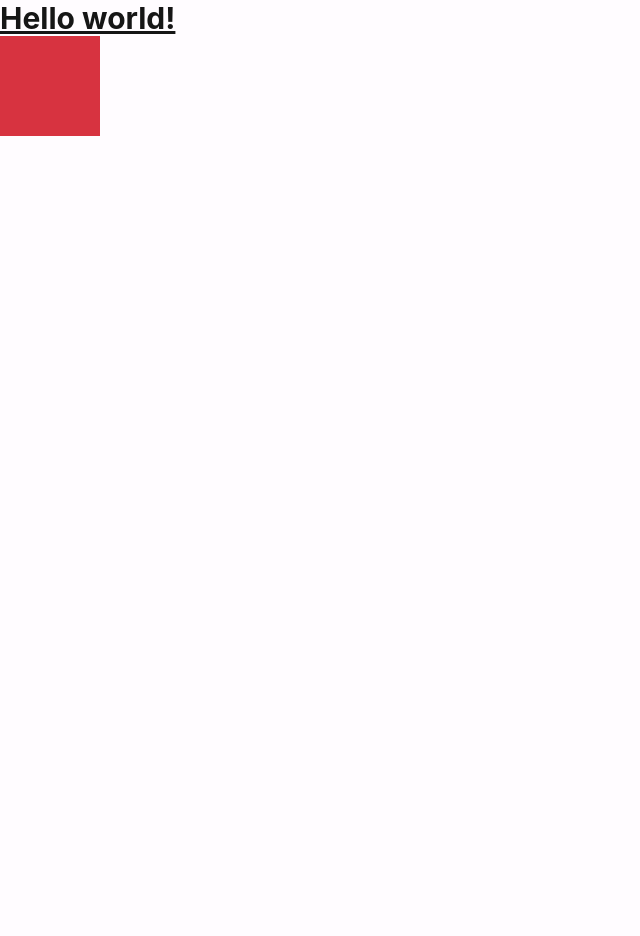
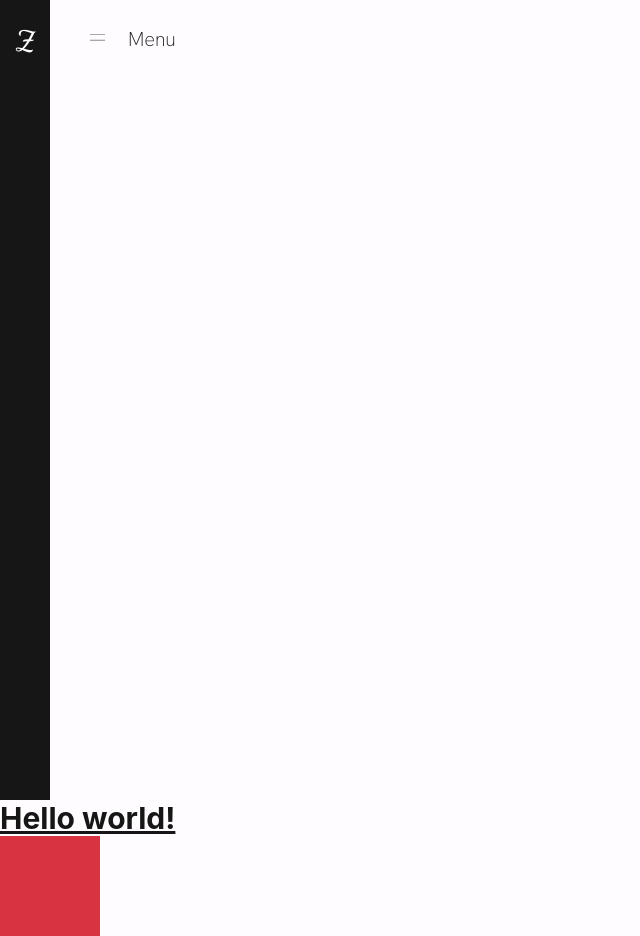
Before and after one commit to AumGarasia/zeitgeist, a React (Vite) app: page / in a window 1280 px wide. Shown: the whole page, without its empty margins (0-640 px from the left). Before the commit the page ends 800 px from the top, so only its background shows below. Built offline with nearby package versions, Linux system fonts and the light colour scheme.

Commit message:
[FEAT]: Created a basic Sidebar + Menu component which changes on hover

```diff
--- a/src/App.tsx
+++ b/src/App.tsx
@@ -1,6 +1,7 @@
 import { useEffect, useRef } from 'react'
 import gsap from 'gsap'
 import { ReactLenis } from 'lenis/react'
+import Sidebar from './components/Sidebar'
 
 function App() {
   const lenisRef = useRef<any>(null)
@@ -17,6 +18,7 @@ function App() {
 
   return (
     <ReactLenis root options={{ autoRaf: false }} ref={lenisRef}>
+      <Sidebar />
       <h1 className="text-3xl font-bold underline text-black">
         Hello world!
       </h1>
--- /dev/null
+++ b/src/components/Sidebar.tsx
@@ -0,0 +1,32 @@
+import { useState } from 'react'
+
+function Sidebar() {
+    const [isExpanded, setIsExpanded] = useState(false)
+
+    return (
+        <div className="flex bg-white">
+            <div
+                className="toHome flex h-[100vh] text-white bg-black font-dancing font-bold text-[1.75rem] pt-[1.25rem] duration-350"
+                style={{ width: isExpanded ? '4.5rem' : '3.125rem', paddingLeft: isExpanded ? '1.7rem' : '1rem' }}
+            >
+                Z
+            </div>
+
+            <button
+                type="button"
+                onClick={() => setIsExpanded((prev) => !prev)}
+                className={`menu group flex h-full max-h-fit ml-[40px] mt-[1.25rem] font-hanken pt-[0.25rem] duration-500 ${isExpanded ? 'font-normal text-white' : 'font-extralight text-[20px] text-black'}`}
+            >
+                <div className="mt-[0.65rem]">
+                    <svg className="menuIcon" width="30" height="10" viewBox="0 0 30 10" fill="none" xmlns="http://www.w3.org/2000/svg">
+                        <line className="transition-all duration-500 group-hover:stroke-[2px]" y1="0.25" x2="15" y2="0.25" stroke={isExpanded ? '#ffffff' : '#161616'} strokeWidth="0.5" />
+                        <line className="transition-all duration-500 group-hover:stroke-[2px]" y1="6.25" x2="15" y2="6.25" stroke={isExpanded ? '#ffffff' : '#161616'} strokeWidth="0.5" />
+                    </svg>
+                </div>
+                <span className="ml-2">Menu</span>
+            </button>
+        </div>
+    )
+}
+
+export default Sidebar;
```
